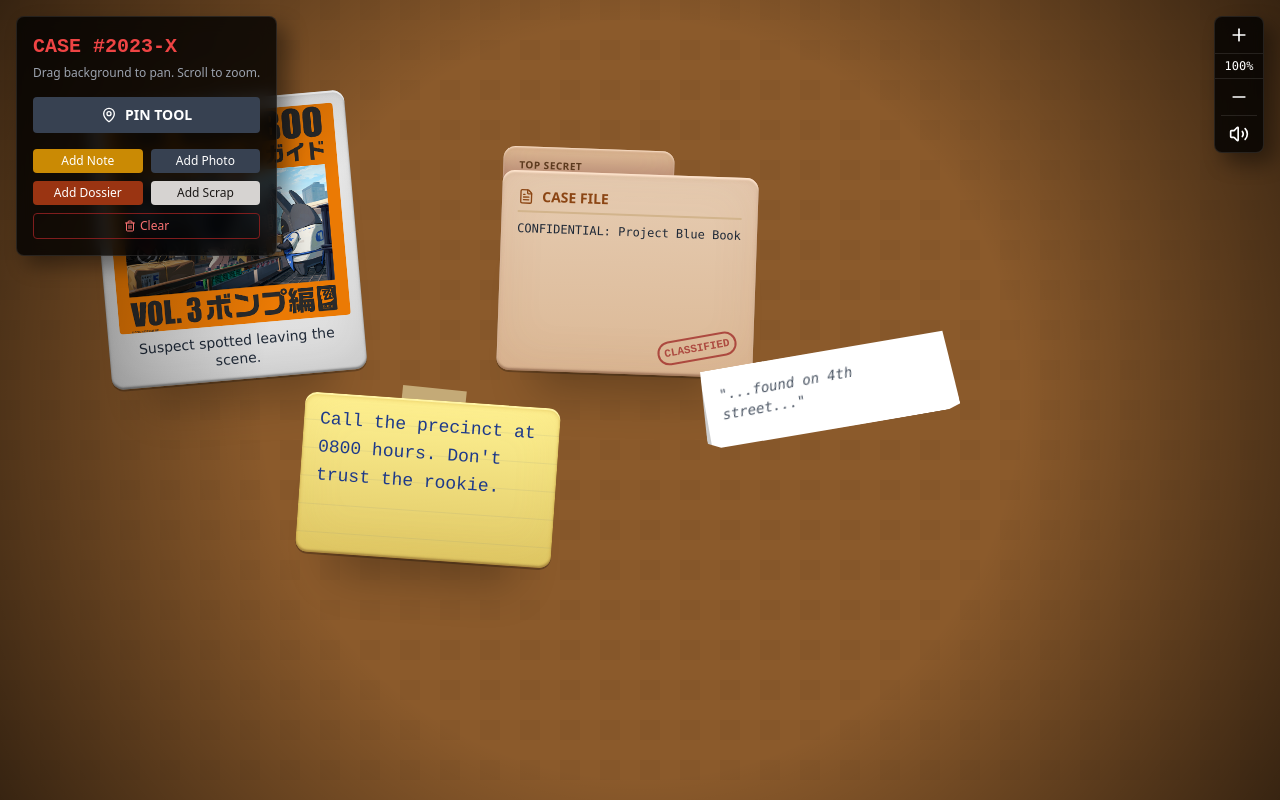
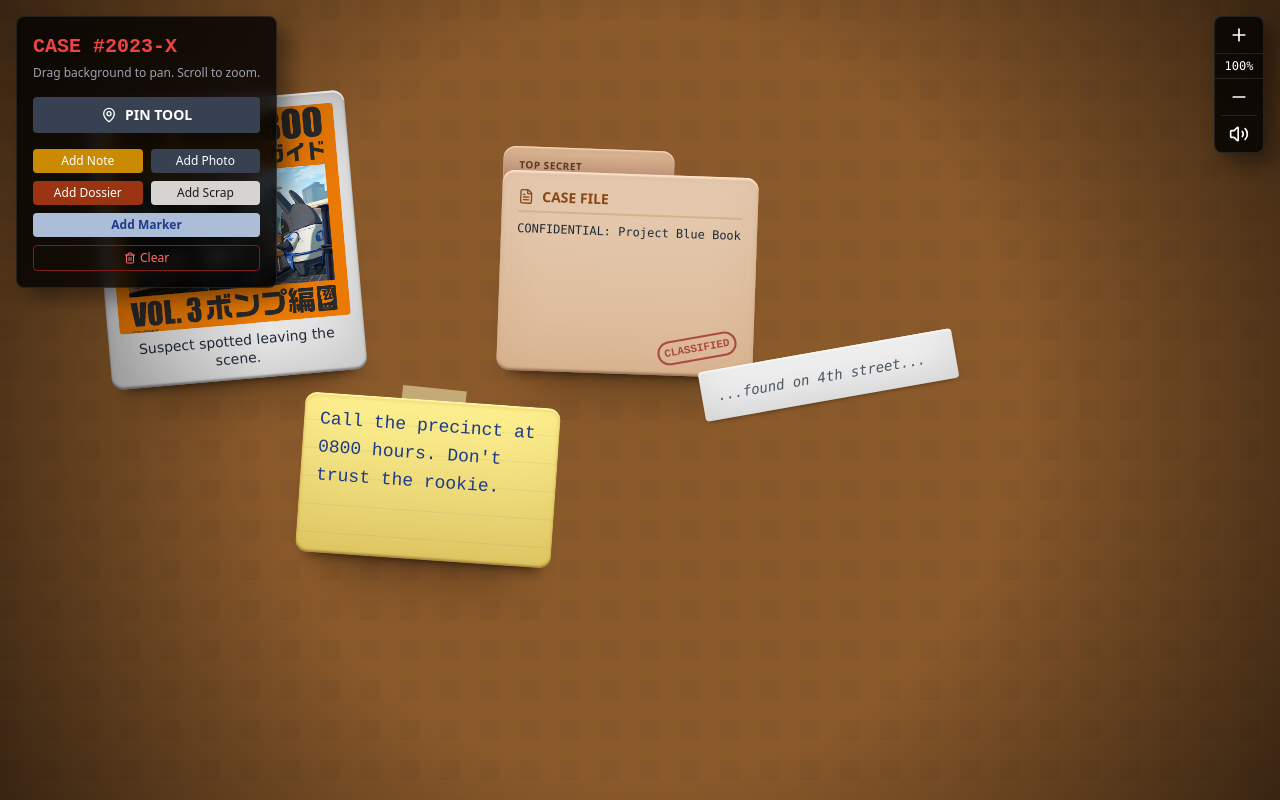
Before and after one commit to furuhana/ClueWall, a React (Vite) app: page / in a window 1280 px wide. Built offline with nearby package versions, Linux system fonts and the light colour scheme.

Commit message:
增加了编号贴纸

```diff
--- a/App.tsx
+++ b/App.tsx
@@ -329,7 +329,7 @@ const App: React.FC = () => {
             const avgWidthChange = (wChangeFromX + wChangeFromY) / 2;
 
             // Base calculation
-            let newWidth = Math.max(50, transformStart.initialWidth + avgWidthChange);
+            let newWidth = Math.max(30, transformStart.initialWidth + avgWidthChange);
 
             // --- CONSTRAINT LOGIC ---
             let newScale: number | undefined = undefined;
@@ -380,16 +380,18 @@ const App: React.FC = () => {
              let newX = transformStart.initialX;
              let newY = transformStart.initialY;
 
-             const MIN_W = isTextType ? 100 : 50;
+             const MIN_W = isTextType ? 100 : 30;
 
              // Dynamic Height Limit based on Type
-             let MIN_H = 50;
+             let MIN_H = 30;
              if (note.type === 'dossier') {
                  MIN_H = 220;
              } else if (note.type === 'note') {
                  MIN_H = 160;
              } else if (note.type === 'scrap') {
-                 MIN_H = 80;
+                 MIN_H = 50;
+             } else if (note.type === 'marker') {
+                 MIN_H = 30;
              }
 
              if (mode === 'LEFT') {
@@ -533,9 +535,33 @@ const App: React.FC = () => {
      const x = worldPos.x + (Math.random() * 100 - 50);
      const y = worldPos.y + (Math.random() * 100 - 50);
      const id = `new-${Date.now()}`;
+
+     // Set specific dimensions based on type to match INITIAL_NOTES
+     let width = 256;
+     let height = 160;
+
+     if (type === 'photo') height = 280;
+     else if (type === 'dossier') height = 224;
+     else if (type === 'scrap') {
+         width = 257;
+         height = 50;
+     } else if (type === 'marker') {
+         width = 30;
+         height = 30;
+     }
+
+     let content = 'New Clue';
+     if (type === 'photo') content = 'New Evidence';
+     else if (type === 'scrap') content = 'Scrap note...';
+     else if (type === 'marker') {
+         // Count existing markers to determine the number
+         const existingMarkers = notes.filter(n => n.type === 'marker');
+         content = (existingMarkers.length + 1).toString();
+     }
+
      const newNote: Note = {
         id, type,
-        content: type === 'photo' ? 'New Evidence' : (type === 'scrap' ? 'Scrap note...' : 'New Clue'),
+        content,
         title: type === 'dossier' ? 'TOP SECRET' : undefined,
         subtitle: type === 'dossier' ? 'CASE FILE' : undefined,
         x, y,
@@ -544,6 +570,8 @@ const App: React.FC = () => {
         fileId: type === 'photo' ? '/photo_1.png' : undefined,
         hasPin: false,
         scale: 1,
+        width,
+        height
      };
      setMaxZIndex(prev => prev + 1);
      setNotes(prev => [...prev, newNote]);
@@ -673,6 +701,7 @@ const App: React.FC = () => {
                    <button onClick={() => addNote('photo')} className="px-2 py-1 bg-gray-700 hover:bg-gray-600 rounded text-xs">Add Photo</button>
                    <button onClick={() => addNote('dossier')} className="px-2 py-1 bg-orange-800 hover:bg-orange-700 rounded text-xs">Add Dossier</button>
                    <button onClick={() => addNote('scrap')} className="px-2 py-1 bg-stone-300 hover:bg-stone-200 text-stone-900 rounded text-xs">Add Scrap</button>
+                   <button onClick={() => addNote('marker')} className="px-3 py-1 bg-[#ABBDD7] hover:bg-[#9aacd0] text-blue-900 font-bold col-span-2 rounded text-xs flex items-center justify-center gap-1">Add Marker</button>
                    <button onClick={clearBoard} className="px-3 py-1 col-span-2 border border-red-900 text-red-400 hover:bg-red-900/50 rounded text-xs flex items-center justify-center gap-1">
                       <Trash2 size={12}/> Clear
                    </button>
--- a/components/DetectiveNode.tsx
+++ b/components/DetectiveNode.tsx
@@ -21,7 +21,7 @@ interface DetectiveNodeProps {
 const noteStyle: React.CSSProperties = {
   borderRadius: '12px',
   // Layer 1: Horizontal lines (grayish blue for notebook feel)
-  // Layer 2: The Yellow Gradient requested
+  // Layer 2: The New Yellow Gradient requested
   backgroundImage: `
     linear-gradient(transparent 27px, rgba(94, 110, 128, 0.2) 28px),
     linear-gradient(180deg, #FFF293 0%, #DFC765 100%)
@@ -29,13 +29,24 @@ const noteStyle: React.CSSProperties = {
   backgroundSize: '100% 28px, 100% 100%',
   backgroundAttachment: 'local', // Ensures lines scroll with content
   lineHeight: '28px', // Matches the background size height
-  boxShadow: '0 2px 0 0 rgba(0, 0, 0, 0.25), 0 57px 43.8px -38px rgba(0, 0, 0, 0.25), 0 2px 0 0 #FFF5A6 inset, 0 2px 4px 0 rgba(181, 118, 0, 0.30) inset, 0 -2px 2px 0 rgba(91, 50, 21, 0.40) inset, 0 -5px 47.2px 0 rgba(205, 168, 48, 0.10) inset'
+  // Combined Shadow:
+  // 1. Standard outer shadow (shared with photo/dossier) for consistency
+  // 2. Custom inset shadows for the yellow paper effect
+  boxShadow: `
+    0 15px 10px -18px #000,
+    0 14px 12.2px -9px rgba(0, 0, 0, 0.25),
+    0 57px 43.8px -38px rgba(0, 0, 0, 0.25),
+    0 2px 0 0 #FFF5A6 inset,
+    0 2px 4px 0 rgba(181, 118, 0, 0.30) inset,
+    0 -2px 2px 0 rgba(91, 50, 21, 0.40) inset,
+    0 -5px 47.2px 0 rgba(205, 168, 48, 0.10) inset
+  `
 };
 
 const photoStyle: React.CSSProperties = {
   borderRadius: '12px',
-  background: 'linear-gradient(180deg, #F5F5F5 0%, #DBDBDB 100%)',
-  boxShadow: '0 2px 0 0 rgba(0, 0, 0, 0.25), 0 57px 43.8px -38px rgba(0, 0, 0, 0.25), 0 2px 0 0 #FFF inset, 0 2px 4px 0 rgba(162, 162, 162, 0.30) inset, 0 -2px 2px 0 rgba(0, 0, 0, 0.40) inset, 0 -5px 47.2px 0 rgba(0, 0, 0, 0.10) inset'
+  background: 'radial-gradient(79.89% 90.55% at 50% 34.36%, #FBFBFB 0%, #DBDBDB 84.87%)',
+  boxShadow: '0 15px 10px -18px #000, 0 14px 12.2px -9px rgba(0, 0, 0, 0.25), 0 57px 43.8px -38px rgba(0, 0, 0, 0.25), 0 2px 0 0 #FFF inset, 0 2px 4px 0 rgba(162, 162, 162, 0.30) inset, 0 -2px 2px 0 rgba(0, 0, 0, 0.40) inset, 0 -5px 47.2px 0 rgba(0, 0, 0, 0.10) inset'
 };
 
 const dossierTabStyle: React.CSSProperties = {
@@ -47,7 +58,19 @@ const dossierTabStyle: React.CSSProperties = {
 const dossierStyle: React.CSSProperties = {
   borderRadius: '12px',
   background: 'linear-gradient(180deg, #E6CCB2 0%, #DBB895 100%)',
-  boxShadow: '0 2px 0 0 rgba(0, 0, 0, 0.25), 0 57px 43.8px -38px rgba(0, 0, 0, 0.25), 0 2px 2px 0 #FFE6D0 inset, 0 2px 4px 0 rgba(192, 140, 102, 0.30) inset, 0 -2px 2px 0 rgba(76, 36, 19, 0.40) inset, 0 -5px 47.2px 0 rgba(167, 92, 45, 0.10) inset'
+  boxShadow: '0 15px 10px -18px #000, 0 14px 12.2px -9px rgba(0, 0, 0, 0.25), 0 57px 43.8px -38px rgba(0, 0, 0, 0.25), 0 2px 2px 0 #FFE6D0 inset, 0 2px 4px 0 rgba(192, 140, 102, 0.30) inset, 0 -2px 2px 0 rgba(76, 36, 19, 0.40) inset, 0 -5px 47.2px 0 rgba(167, 92, 45, 0.10) inset'
+};
+
+const scrapStyle: React.CSSProperties = {
+  borderRadius: '4px',
+  background: 'linear-gradient(180deg, #FBFBFB -21.09%, #DBDBDB 190%)',
+  boxShadow: '0 2px 6px -4px #000, 0 3px 2px -2px #FFF inset, 0 -5px 47.2px 0 rgba(0, 0, 0, 0.10) inset'
+};
+
+const markerStyle: React.CSSProperties = {
+  borderRadius: '1px',
+  background: 'linear-gradient(180deg, #CFDFEE -50%, #ABBDD7 150%)',
+  boxShadow: '0 3.5px 0 -2px #EAF5FF inset, 0 0 1px 0 rgba(236, 250, 255, 0.50) inset, 0 6px 2px -6px rgba(126, 179, 229, 0.70) inset, 0 -6px 1px -6px rgba(82, 113, 144, 0.70) inset, 0 -6px 4.2px -6px #6A95B4 inset, -6px -4px 3.6px -6px rgba(0, 0, 0, 0.10), 6px -4px 3.6px -6px rgba(0, 0, 0, 0.10), 2px 0 2px -2px rgba(0, 0, 0, 0.40), -2px 0 2px -2px rgba(0, 0, 0, 0.40)',
 };
 
 const DetectiveNode: React.FC<DetectiveNodeProps> = ({
@@ -194,14 +217,29 @@ const DetectiveNode: React.FC<DetectiveNodeProps> = ({
       case 'scrap':
         return (
           <div
-            className="bg-white p-4 transition-colors hover:bg-gray-50 min-h-[80px] h-full"
-            style={{
-              clipPath: 'polygon(2% 0%, 98% 2%, 100% 95%, 95% 100%, 5% 98%, 0% 90%)',
-              borderLeft: '4px solid #ccc',
-              filter: 'drop-shadow(0 2px 4px rgba(0, 0, 0, 0.20)) drop-shadow(0 13px 15px rgba(0, 0, 0, 0.25)) drop-shadow(0 22px 17px rgba(0, 0, 0, 0.10))'
-            }}
+            style={scrapStyle}
+            className="p-4 min-h-[50px] h-full"
           >
-            <p className="font-mono text-sm text-gray-600 italic whitespace-pre-wrap">"{note.content}"</p>
+            <p className="font-mono text-sm text-gray-600 italic whitespace-pre-wrap">{note.content}</p>
+          </div>
+        );
+
+      case 'marker':
+        return (
+          <div
+            style={markerStyle}
+            className="w-full h-full flex items-center justify-center"
+          >
+            <span
+                className="text-[#2b3a4a] leading-none text-center select-none"
+                style={{
+                    fontSize: '18px',
+                    fontWeight: 900, // Extra bold
+                    fontFamily: 'Impact, Haettenschweiler, "Arial Narrow Bold", sans-serif'
+                }}
+            >
+                {note.content}
+            </span>
           </div>
         );
 
--- a/constants.ts
+++ b/constants.ts
@@ -50,8 +50,8 @@ export const INITIAL_NOTES: Note[] = [
     zIndex: 4,
     rotation: -10,
     hasPin: false,
-    width: 256,
-    height: 80, // Matches CSS min-h-[80px]
+    width: 257, // Changed default to 257
+    height: 50, // Changed default to 50
     scale: 1
   },
 ];
--- a/types.ts
+++ b/types.ts
@@ -1,4 +1,4 @@
-export type NoteType = 'note' | 'photo' | 'scrap' | 'dossier' | 'evidence';
+export type NoteType = 'note' | 'photo' | 'scrap' | 'dossier' | 'evidence' | 'marker';
 
 export interface Note {
   id: string;
--- a/utils.ts
+++ b/utils.ts
@@ -8,7 +8,7 @@ export const getNoteDimensions = (note: Note) => {
   }
 
   // Fallback defaults based on type (Approximations for initial render)
-  const width = note.width || NODE_WIDTH;
+  let width = note.width || NODE_WIDTH;
   let height = 200;
 
   switch (note.type) {
@@ -22,7 +22,11 @@ export const getNoteDimensions = (note: Note) => {
       height = 224; // Fix: 200 min-height + 24 padding
       break;
     case 'scrap':
-      height = 80; // Matches CSS min-h-[80px]
+      height = 50; // Matches CSS min-h-[50px]
+      break;
+    case 'marker':
+      width = 30;
+      height = 30;
       break;
     case 'note':
     default:
```
